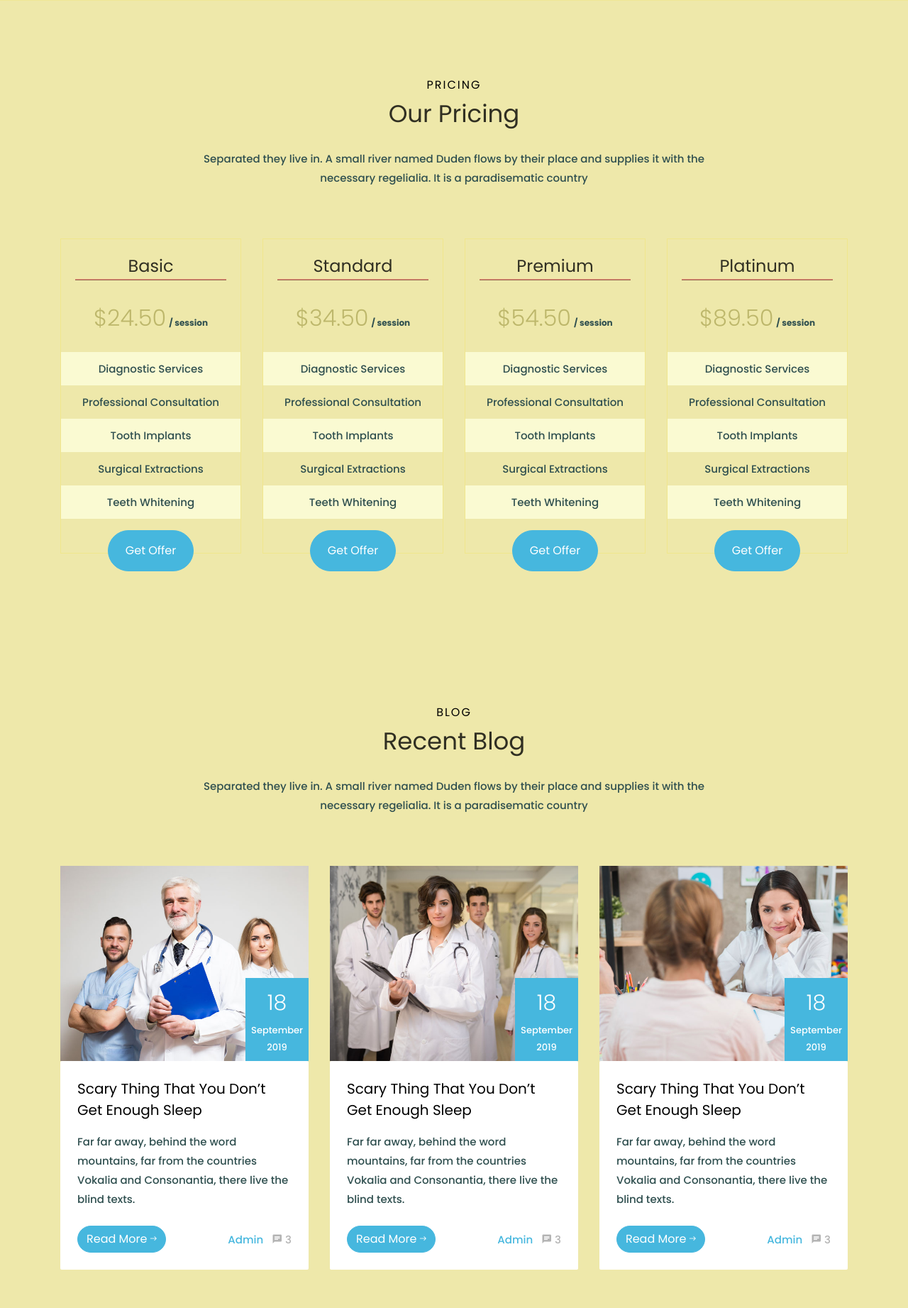
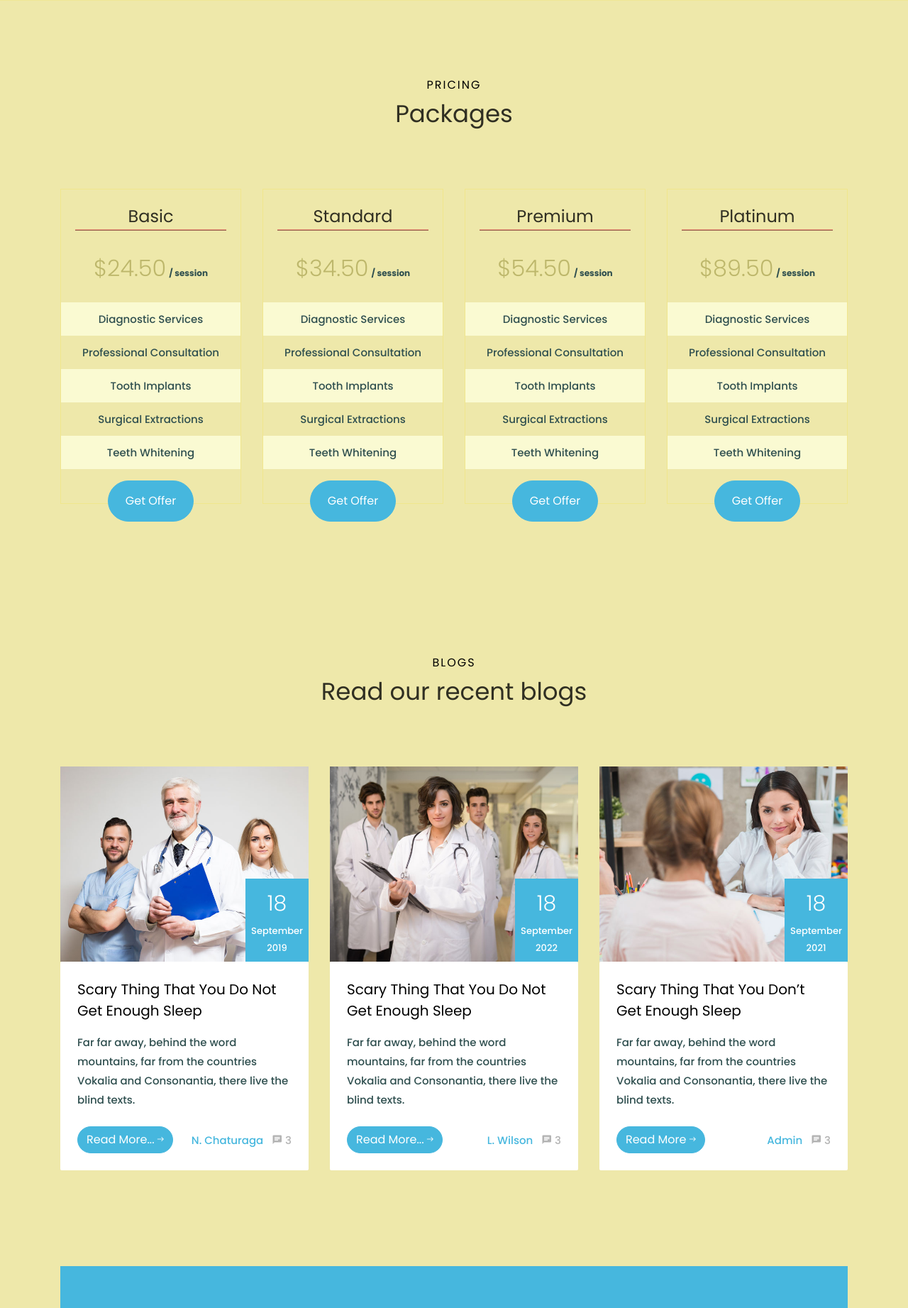
Before and after one commit to tnaomi/dentist, a Django app: page /home/ in a window 1280 px wide. Shown: the part 3317-5160 px from the top of the page at 71% size. Run offline with Django 4.2, Linux system fonts and the light colour scheme; parts of the project's set-up code (start-up, migrations or seed data) failed here and were passed over; some libraries are stand-ins or nearby versions; some web fonts are replaced.

Commit message:
Changes to Home page

```diff
--- a/website/home/templates/doctor.html
+++ b/website/home/templates/doctor.html
@@ -111,7 +111,7 @@
 					<div class="col-md-6 col-lg-3 ftco-animate">
 						<div class="staff">
 							<div class="img-wrap d-flex align-items-stretch">
-								<div class="img align-self-stretch" style="background-image: url(/static/images/doc-5.jpg);"></div>
+								<div class="img align-self-stretch" style="background-image: url(/static/images/staff-2.jpg);"></div>
 							</div>
 							<div class="text pt-3 text-center">
 								<h3>Dr. Lloyd Wilson</h3>
@@ -151,11 +151,11 @@
 					<div class="col-md-6 col-lg-3 ftco-animate">
 						<div class="staff">
 							<div class="img-wrap d-flex align-items-stretch">
-								<div class="img align-self-stretch" style="background-image: url(/static/images/doc-7.jpg);"></div>
+								<div class="img align-self-stretch" style="background-image: url(/static/images/staff-4.jpg);"></div>
 							</div>
 							<div class="text pt-3 text-center">
 								<h3>Dr. Ian Smith</h3>
-								<span class="position mb-2">Dentist</span>
+								<span class="position mb-2">Periodontist</span>
 								<div class="faded">
 									<p>I am an ambitious workaholic, but apart from that, pretty simple person.</p>
 									<ul class="ftco-social text-center">
--- a/website/home/templates/index.html
+++ b/website/home/templates/index.html
@@ -149,9 +149,8 @@
 		<div class="container">
 			<div class="row justify-content-center mb-5 pb-2">
 		<div class="col-md-8 text-center heading-section ftco-animate">
-		<span class="subheading">Blog</span>
-		<h2 class="mb-4">Recent Blog</h2>
-		<p>Separated they live in. A small river named Duden flows by their place and supplies it with the necessary regelialia. It is a paradisematic country</p>
+		<span class="subheading">Blogs</span>
+		<h2 class="mb-4">Read our recent blogs</h2>
 		</div>
 	</div>
 	<div class="row">
@@ -165,12 +164,12 @@
 				</div>
 				</a>
 				<div class="text bg-white p-4">
-				<h3 class="heading"><a href="#">Scary Thing That You Don’t Get Enough Sleep</a></h3>
+				<h3 class="heading"><a href="#">Scary Thing That You Do Not Get Enough Sleep</a></h3>
 				<p>Far far away, behind the word mountains, far from the countries Vokalia and Consonantia, there live the blind texts.</p>
 				<div class="d-flex align-items-center mt-4">
-					<p class="mb-0"><a href="#" class="btn btn-primary">Read More <span class="ion-ios-arrow-round-forward"></span></a></p>
+					<p class="mb-0"><a href="#" class="btn btn-primary">Read More... <span class="ion-ios-arrow-round-forward"></span></a></p>
 					<p class="ml-auto mb-0">
-						<a href="#" class="mr-2">Admin</a>
+						<a href="#" class="mr-2">N. Chaturaga</a>
 						<a href="#" class="meta-chat"><span class="icon-chat"></span> 3</a>
 					</p>
 				</div>
@@ -180,19 +179,19 @@
 		<div class="col-md-4 ftco-animate">
 		<div class="blog-entry">
 			<a href="{% url 'blog' %}" class="block-20 d-flex align-items-end justify-content-end" style="background-image: url('/static/images/image_2.jpg');">
-							<div class="meta-date text-center p-2">
-				<span class="day">18</span>
-				<span class="mos">September</span>
-				<span class="yr">2019</span>
+				<div class="meta-date text-center p-2">
+					<span class="day">18</span>
+					<span class="mos">September</span>
+					<span class="yr">2022</span>
 			</div>
 			</a>
 			<div class="text bg-white p-4">
-			<h3 class="heading"><a href="#">Scary Thing That You Don’t Get Enough Sleep</a></h3>
+			<h3 class="heading"><a href="{% url 'blog' %}">Scary Thing That You Do Not Get Enough Sleep</a></h3>
 			<p>Far far away, behind the word mountains, far from the countries Vokalia and Consonantia, there live the blind texts.</p>
 			<div class="d-flex align-items-center mt-4">
-				<p class="mb-0"><a href="#" class="btn btn-primary">Read More <span class="ion-ios-arrow-round-forward"></span></a></p>
+				<p class="mb-0"><a href="#" class="btn btn-primary">Read More... <span class="ion-ios-arrow-round-forward"></span></a></p>
 				<p class="ml-auto mb-0">
-					<a href="#" class="mr-2">Admin</a>
+					<a href="#" class="mr-2">L. Wilson</a>
 					<a href="#" class="meta-chat"><span class="icon-chat"></span> 3</a>
 				</p>
 			</div>
@@ -205,7 +204,7 @@
 							<div class="meta-date text-center p-2">
 				<span class="day">18</span>
 				<span class="mos">September</span>
-				<span class="yr">2019</span>
+				<span class="yr">2021</span>
 			</div>
 			</a>
 			<div class="text bg-white p-4">
--- a/website/home/templates/partials/carousel.html
+++ b/website/home/templates/partials/carousel.html
@@ -7,7 +7,7 @@
 </head>
 <body>
     <section class="home-slider owl-carousel">
-        <div class="slider-item" style="background-image:url(/static/images/bg_1.jpg);" data-stellar-background-ratio="0.5">
+        <div class="slider-item" style="background-image:url(/static/images/image_3.jpg);" data-stellar-background-ratio="0.5">
             <div class="overlay"></div>
           <div class="container">
             <div class="row no-gutters slider-text align-items-center justify-content-end" data-scrollax-parent="true">
@@ -20,14 +20,14 @@
           </div>
         </div>
 
-        <div class="slider-item" style="background-image:url(/static/images/bg_2.jpg);">
+        <div class="slider-item" style="background-image:url(/static/images/image_4.jpg);">
             <div class="overlay"></div>
           <div class="container">
             <div class="row no-gutters slider-text align-items-center justify-content-end" data-scrollax-parent="true">
             <div class="col-md-6 text ftco-animate">
               <h1 class="mb-4">A Smile Makes <br>A Lasting Impression</h1>
-              <h3 class="subheading">Your Health is Our Top Priority with Comprehensive, Affordable Medical Treatment.</h3>
-              <p><a href="{% url 'services' %}" class="btn btn-secondary px-4 py-3 mt-3">View our works</a></p>
+              <h3 class="subheading">Your Health is Our Top Priority. Comprehensive, Affordable Medical Treatment.</h3>
+              <p><a href="{% url 'blog' %}" class="btn btn-secondary px-4 py-3 mt-3">View our works</a></p>
             </div>
           </div>
           </div>
--- a/website/home/templates/partials/prices.html
+++ b/website/home/templates/partials/prices.html
@@ -14,8 +14,7 @@
     		<div class="row justify-content-center mb-5 pb-2">
           <div class="col-md-8 text-center heading-section ftco-animate">
           	<span class="subheading">Pricing</span>
-            <h2 class="mb-4">Our Pricing</h2>
-            <p>Separated they live in. A small river named Duden flows by their place and supplies it with the necessary regelialia. It is a paradisematic country</p>
+            <h2 class="mb-4">Packages</h2>
           </div>
         </div>
     		<div class="row">
```
Lines whose indentation alone changed are shown as unchanged.
